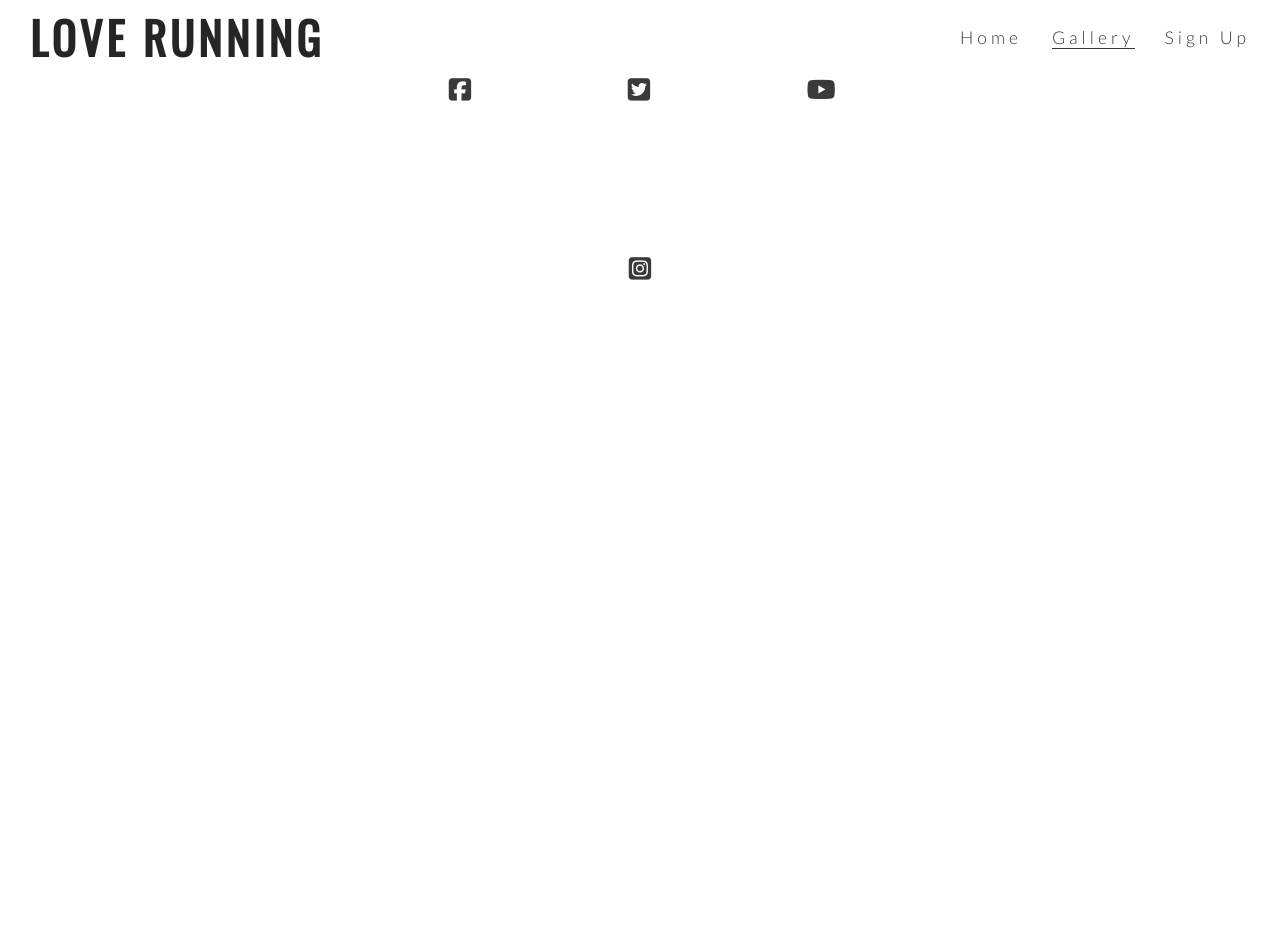
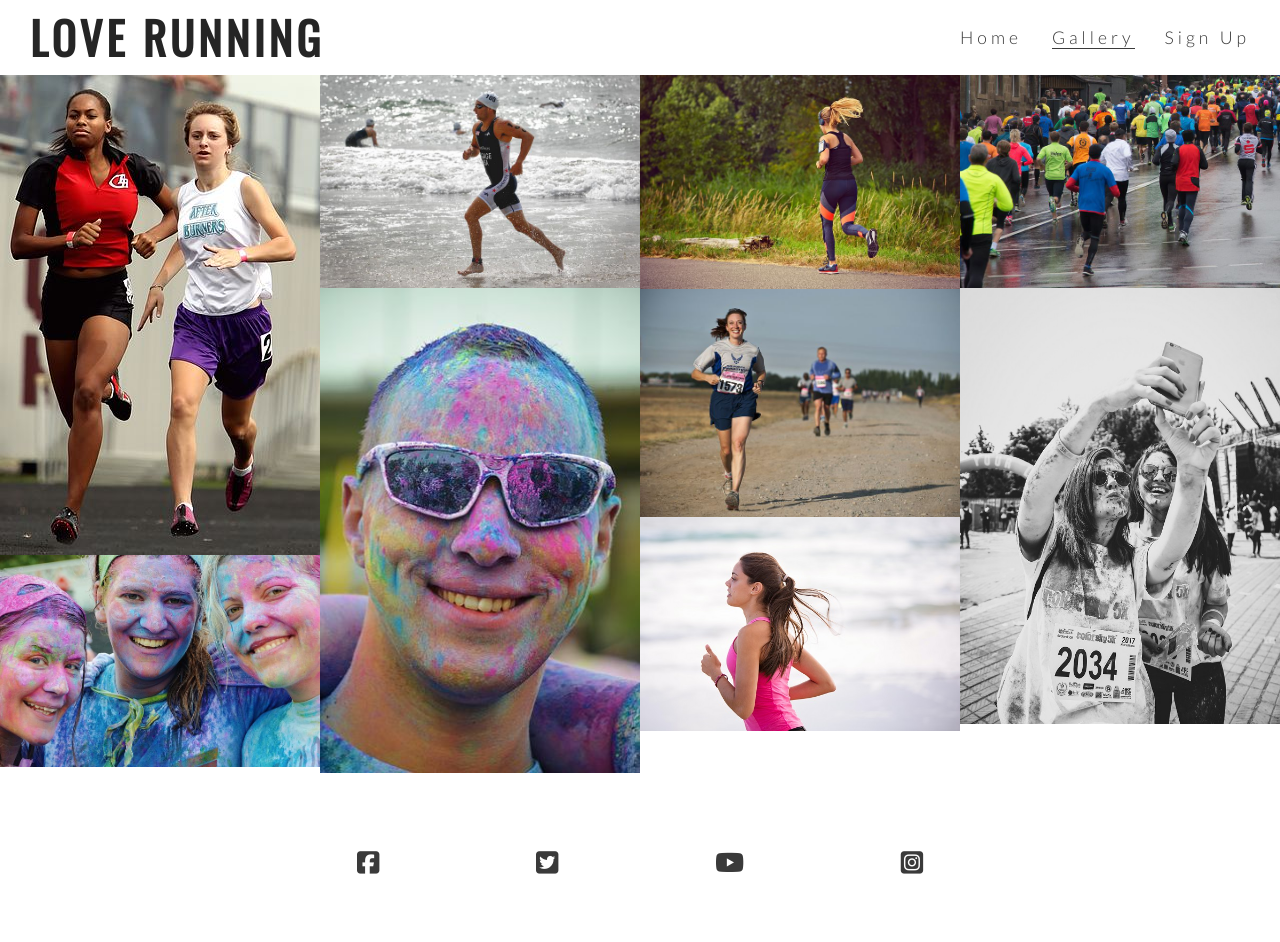
Before and after one commit to JohnDroy/running, a plain HTML site: page gallery.html in a window 1280 px wide. Before the commit the page ends 800 px from the top, so only its background shows below. Drawn offline with nearby package versions, Linux system fonts and the light colour scheme.

Commit message:
Add gallery images and masonry styling

```diff
--- a/assets/css/style.css
+++ b/assets/css/style.css
@@ -220,3 +220,16 @@ footer {
     padding: 5%;
     color: #3a3a3a;
 }
+
+/* gallery */
+
+#photos {
+    clear: both;
+    line-height: 0;
+    column-count: 4;
+    column-gap: 0;
+}
+
+#photos > img {
+    width: 100%;
+}
--- a/gallery.html
+++ b/gallery.html
@@ -28,6 +28,17 @@
             </ul>
         </nav>
     </header>
+    <section id="photos">
+        <img src="assets/images/athletes.jpg" alt="Two athletes running together">
+        <img src="assets/images/girls.jpg" alt="Three girls at charity paint running festival">
+        <img src="assets/images/runner3.jpg" alt="Solo male runner jogging on the beach">
+        <img src="assets/images/man.jpg" alt="Man at charity paint running festival">
+        <img src="assets/images/runner1.jpg" alt="Solo female runner jogging through phoenix park">
+        <img src="assets/images/runner2.jpg" alt="Runners competing in marathon">
+        <img src="assets/images/runner4.jpg" alt="Solo female running on a beach">
+        <img src="assets/images/running_gang.jpg" alt="Large group of runners taking part in a marathon on a rainy day">
+        <img src="assets/images/mud-run.jpg" alt="Two women runners taking a muddy selfie after the Mud Runners Championship">
+    </section>
     <footer>
         <ul class="social-networks">
             <li>
```
Also changed, not shown: assets/images/athletes.jpg (added), assets/images/girls.jpg (added), assets/images/man.jpg (added), assets/images/mud-run.jpg (added), assets/images/runner1.jpg (added), assets/images/runner2.jpg (added), assets/images/runner3.jpg (added), assets/images/runner4.jpg (added), assets/images/running_gang.jpg (added).
